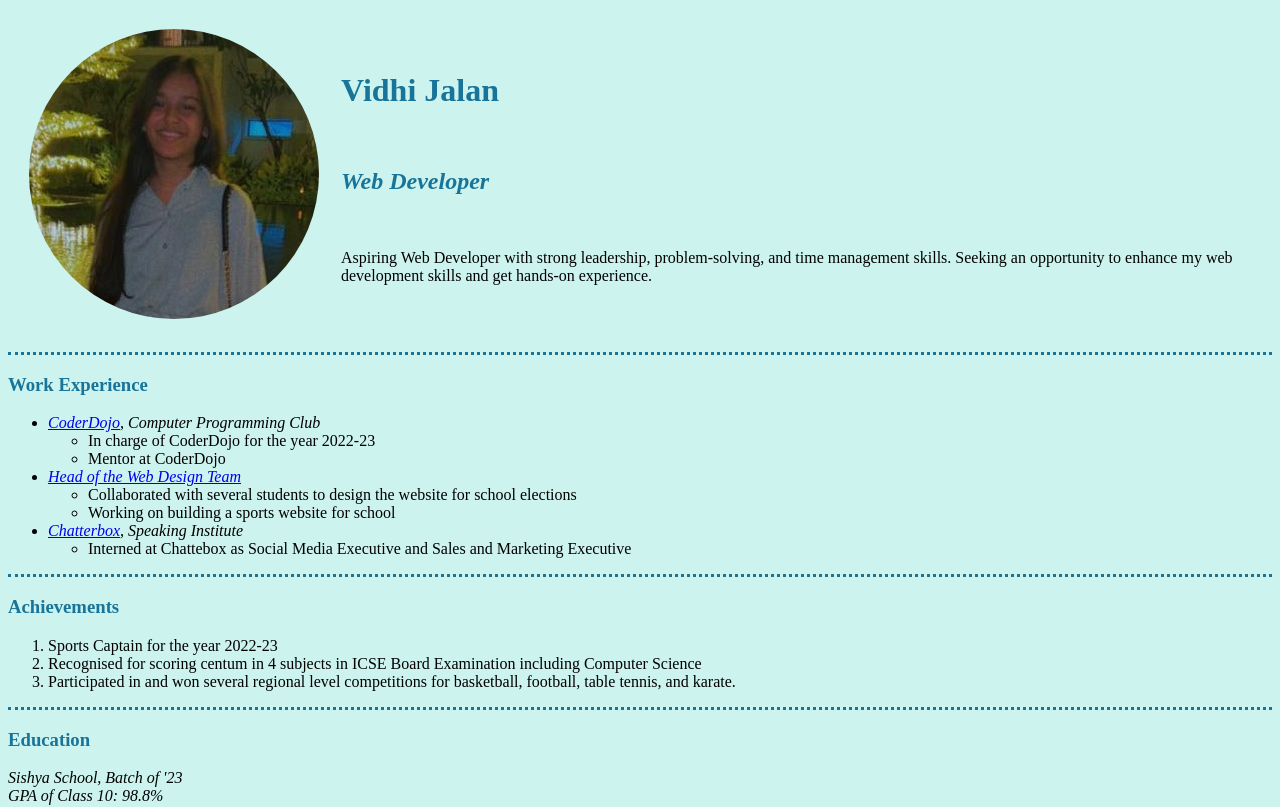
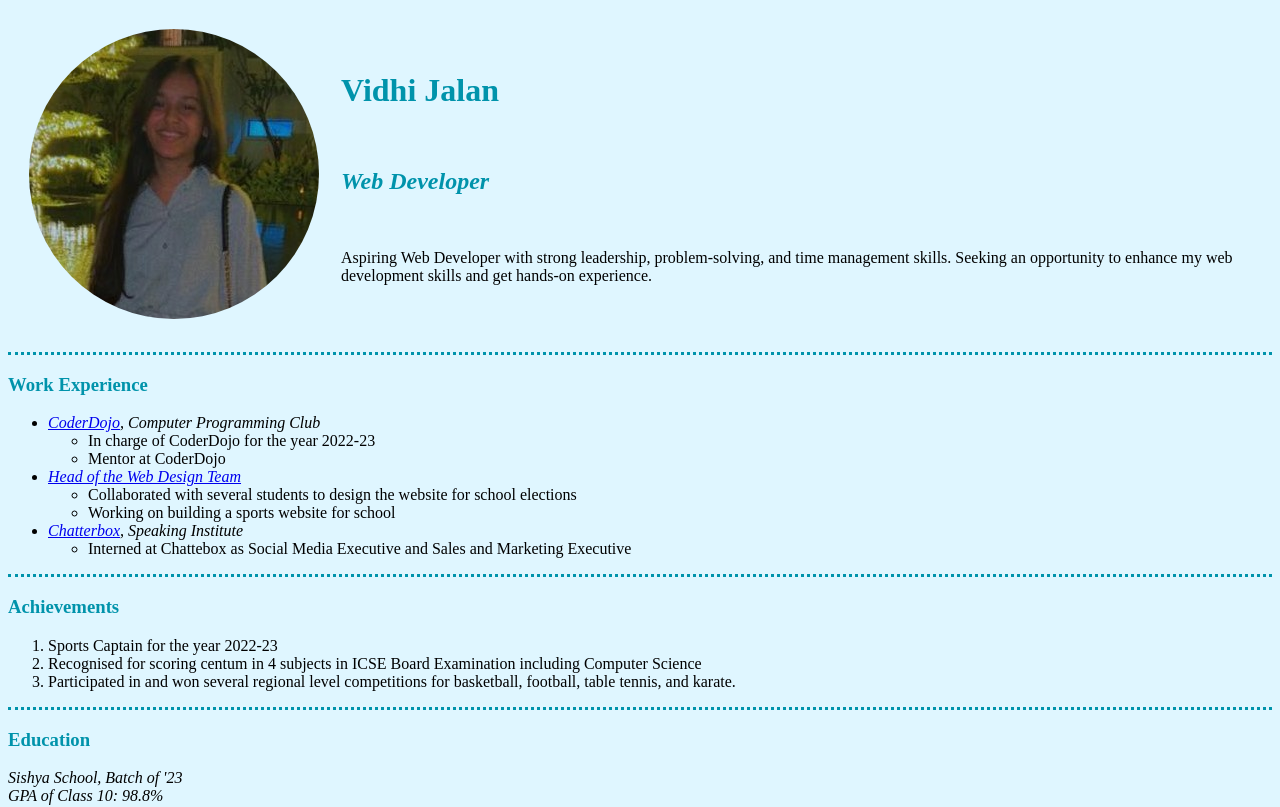
Before and after one commit to vidhijalan27/CV, a plain HTML site: page index.html in a window 1280 px wide. Shown: the top 807 px of the page. Drawn offline with Linux system fonts and the light colour scheme.

Commit message:
Add files via upload

```diff
--- a/css/styles.css
+++ b/css/styles.css
@@ -1,15 +1,15 @@
 body
 {
-  background-color: #CCF3EE;
+  background-color: #DFF6FF;
 }
 hr
 {
-  background-color: #CCF3EE;
+  background-color: #DFF6FF;
   border-style: none;
   border-top-style: dotted;
-  border-color: #187498;
+  border-color: #0093AB;
   border-width: 3px;
 }
-h1 {color: #187498;}
-h2 {color: #187498;}
-h3 {color: #187498;}
+h1 {color: #0093AB;}
+h2 {color: #0093AB;}
+h3 {color: #0093AB;}
```
